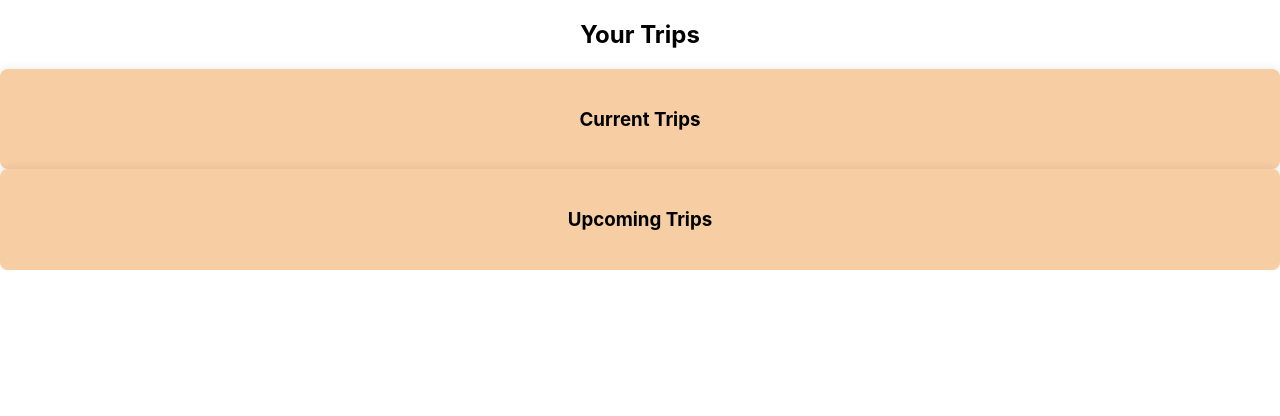
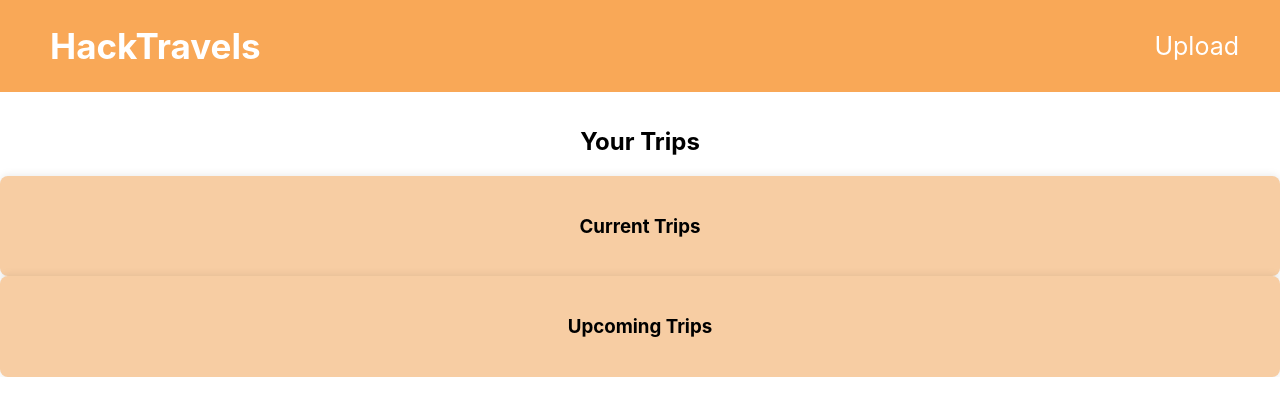
Before and after one commit to acmucsd/hackschool-fa24-solutions, a Next.js app in the folder client/: page / in a window 1280 px wide. Shown: the top 416 px of the page. Built offline with nearby package versions, Linux system fonts and the light colour scheme.

Commit message:
Added navbar

```diff
--- a/client/src/components/Navbar/index.jsx
+++ b/client/src/components/Navbar/index.jsx
@@ -0,0 +1,17 @@
+import Link from "next/link";
+import styles from "./style.module.css";
+
+const Navbar = () => {
+  return (
+    <div className={styles.navbar}>
+      <div className={styles.title}>
+        <Link href="/">HackTravels</Link>
+      </div>
+      <div className={styles.nav_buttons}>
+        <Link href="/uploadTrip">Upload</Link>
+      </div>
+    </div>
+  );
+};
+
+export default Navbar;
--- a/client/src/components/Navbar/style.module.css
+++ b/client/src/components/Navbar/style.module.css
@@ -1,6 +1,6 @@
 /* Navbar Styling */
 
-#navbar {
+.navbar {
     /*
     - Change background color to #f9a857
     - Turn the navbar into a flex container w/ space between items
@@ -31,7 +31,7 @@
     font-weight: bold;
 }
 
-.nav-buttons a {
+.nav_buttons a {
     /*
     - Change font color to white
     - Set font size to 25px
--- a/client/src/pages/_app.js
+++ /dev/null
@@ -1,5 +0,0 @@
-import "@/styles/globals.css";
-
-export default function App({ Component, pageProps }) {
-  return <Component {...pageProps} />;
-}
--- /dev/null
+++ b/client/src/pages/_app.jsx
@@ -0,0 +1,11 @@
+import Navbar from "@/components/Navbar";
+import "@/styles/globals.css";
+
+export default function App({ Component, pageProps }) {
+  return (
+    <div>
+      <Navbar />
+      <Component {...pageProps} />
+    </div>
+  );
+}
--- a/client/src/pages/index.js
+++ /dev/null
@@ -1,17 +0,0 @@
-import styles from "@/styles/Home.module.css";
-
-export default function Home() {
-  return (
-    <div className={styles.main}>
-      <h2 className={styles.title}>Your Trips</h2>
-      <div className={styles.trip_container}>
-          <div className={styles.trip_box}>
-              <h3>Current Trips</h3>
-          </div>
-          <div className={styles.trip_box}>
-              <h3>Upcoming Trips</h3>
-          </div>
-      </div>
-    </div>
-  );
-}
--- /dev/null
+++ b/client/src/pages/index.jsx
@@ -0,0 +1,19 @@
+import styles from "@/styles/Home.module.css";
+
+const Home = () => {
+  return (
+    <div className={styles.main}>
+      <h2 className={styles.title}>Your Trips</h2>
+      <div className={styles.trip_container}>
+        <div className={styles.trip_box}>
+          <h3>Current Trips</h3>
+        </div>
+        <div className={styles.trip_box}>
+          <h3>Upcoming Trips</h3>
+        </div>
+      </div>
+    </div>
+  );
+};
+
+export default Home;
--- /dev/null
+++ b/client/src/pages/uploadTrip.jsx
@@ -0,0 +1,5 @@
+const UploadTrip = () => {
+  return <div>This is a page to upload trips</div>;
+};
+
+export default UploadTrip;
```
Also changed, not shown: client/src/pages/_document.jsx (renamed from client/src/pages/_document.js).
